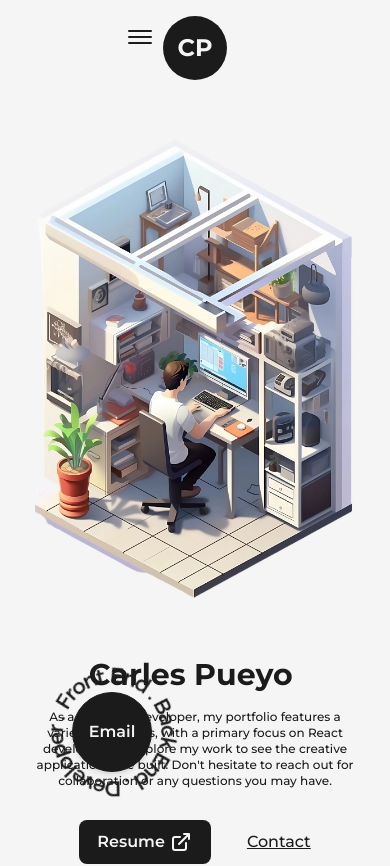
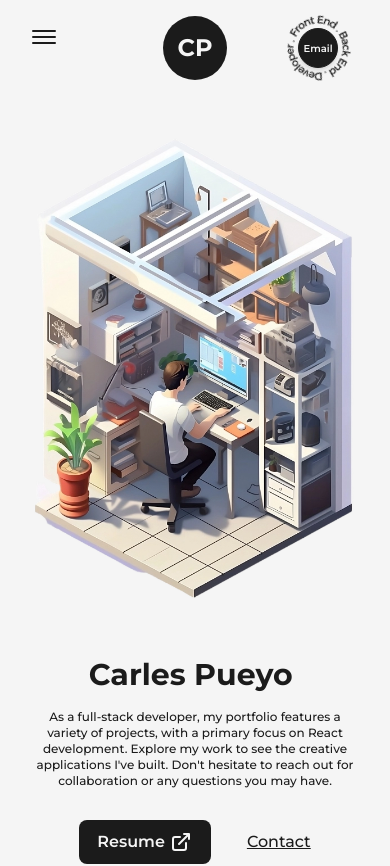
Before and after one commit to cpcastells/cpcastells_portfolio, a Next.js app: page / in a window 390 px wide. Shown: the top 866 px of the page. Built offline with nearby package versions, Linux system fonts and the light colour scheme.

Commit message:
Add media queries for HireMe position

```diff
--- a/src/components/Header/Header.tsx
+++ b/src/components/Header/Header.tsx
@@ -17,7 +17,7 @@ const Header = () => {
   };
 
   return (
-    <header className="w-full px-32 py-8 font-medium flex items-center justify-between dark:text-light relative">
+    <header className="w-full px-32 py-8 font-medium flex items-center justify-between dark:text-light relative z-10 lg:px-16 md:px-12 sm:px-8">
       <button
         className="flex-col justify-center items-center hidden lg:flex"
         onClick={handleClick}
--- a/src/components/HireMe/HireMe.tsx
+++ b/src/components/HireMe/HireMe.tsx
@@ -4,14 +4,14 @@ import Link from "next/link";
 
 const HireMe = (): React.ReactElement => {
   return (
-    <div className="fixed left-4 bottom-4 flex items-center justify-center overflow-hidden">
-      <div className="w-48 h-auto flex items-center justify-center relative">
+    <div className="fixed left-4 bottom-4 flex items-center justify-center overflow-hidden md:right-6 md:left-auto md:top-0 md:bottom-auto md:absolute">
+      <div className="w-48 h-auto flex items-center justify-center relative md:w-24">
         <CircularText className="fill-dark animate-spin-slow dark:fill-light" />
         <Link
           href="mailto: cpcastells@gmail.com"
           className="flex items-center justify-center absolute left-1/2 top-1/2 -translate-x-1/2 -translate-y-1/2 bg-dark
           text-light shadow-md border border-solid border-dark w-20 h-20 rounded-full font-semibold hover:bg-light hover:text-dark
-          dark:bg-light dark:text-dark hover:dark:bg-dark hover:dark:text-light hover:dark:border-light"
+          dark:bg-light dark:text-dark hover:dark:bg-dark hover:dark:text-light hover:dark:border-light md:w-10 md:h-10 md:text-[10px]"
         >
           Email
         </Link>
```
